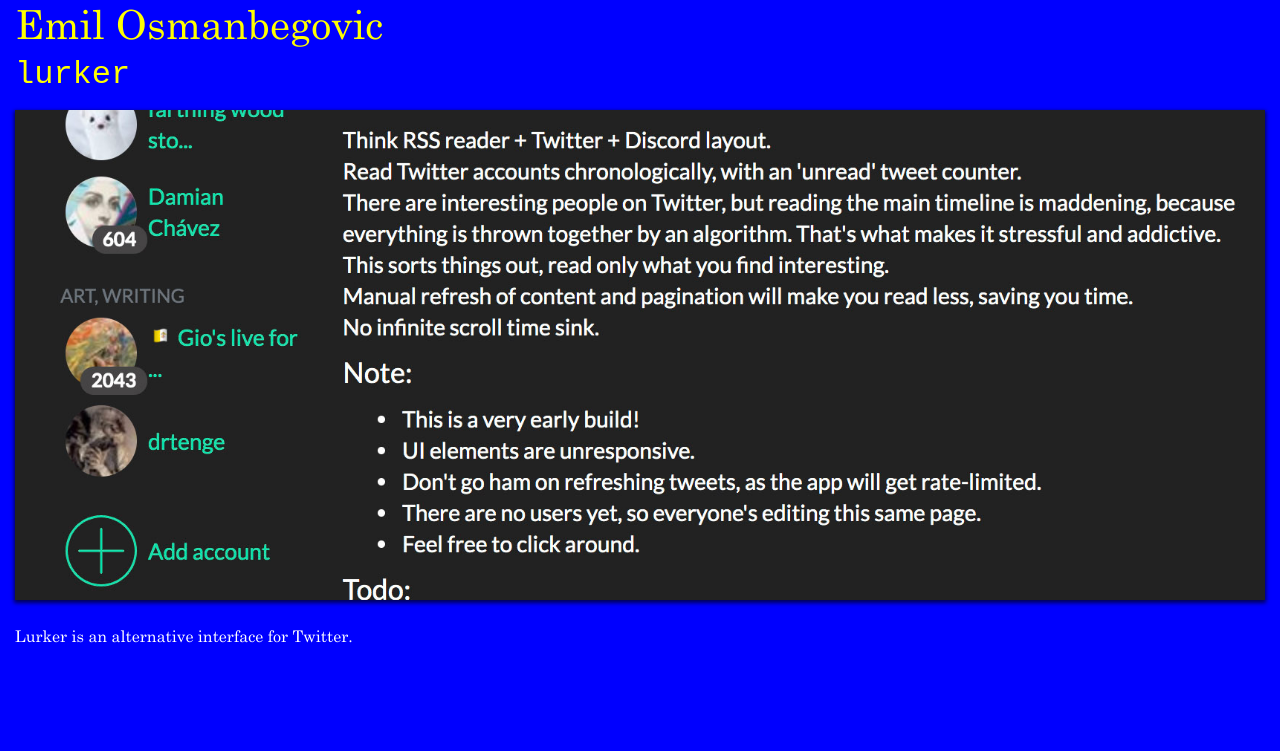
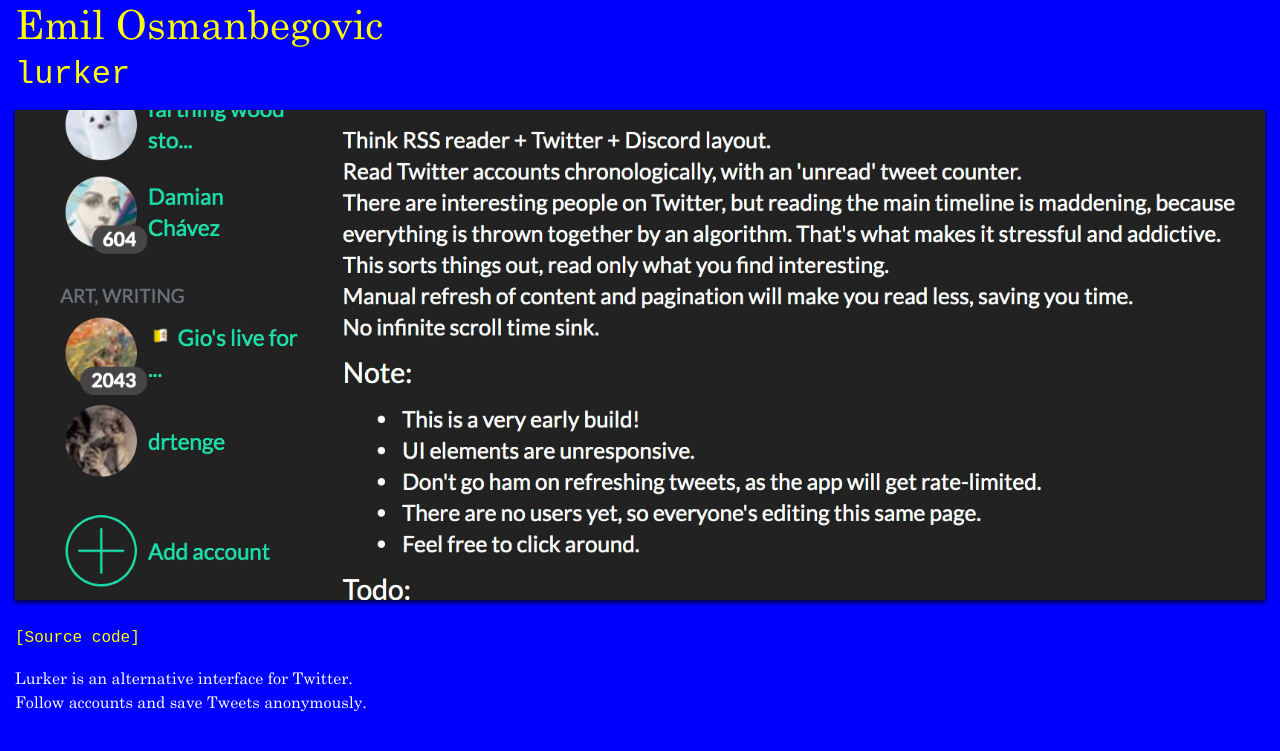
Before and after one commit to emilosmanbegovicmm/emilosman, a Jekyll site: the page built from _posts/2020-06-28-lurker.md, in a window 1280 px wide. Shown: the top 751 px of the page. Built offline with Jekyll 4.4.1, drawn with Linux system fonts in a browser that asks for light colours.

Commit message:
add copy

```diff
--- a/_posts/2020-06-28-lurker.md
+++ b/_posts/2020-06-28-lurker.md
@@ -8,4 +8,7 @@
 source: ''
 ---
 
+[[Source code]](https://github.com/emilosman/lurker)
+
 Lurker is an alternative interface for Twitter.
+Follow accounts and save Tweets anonymously.
```
